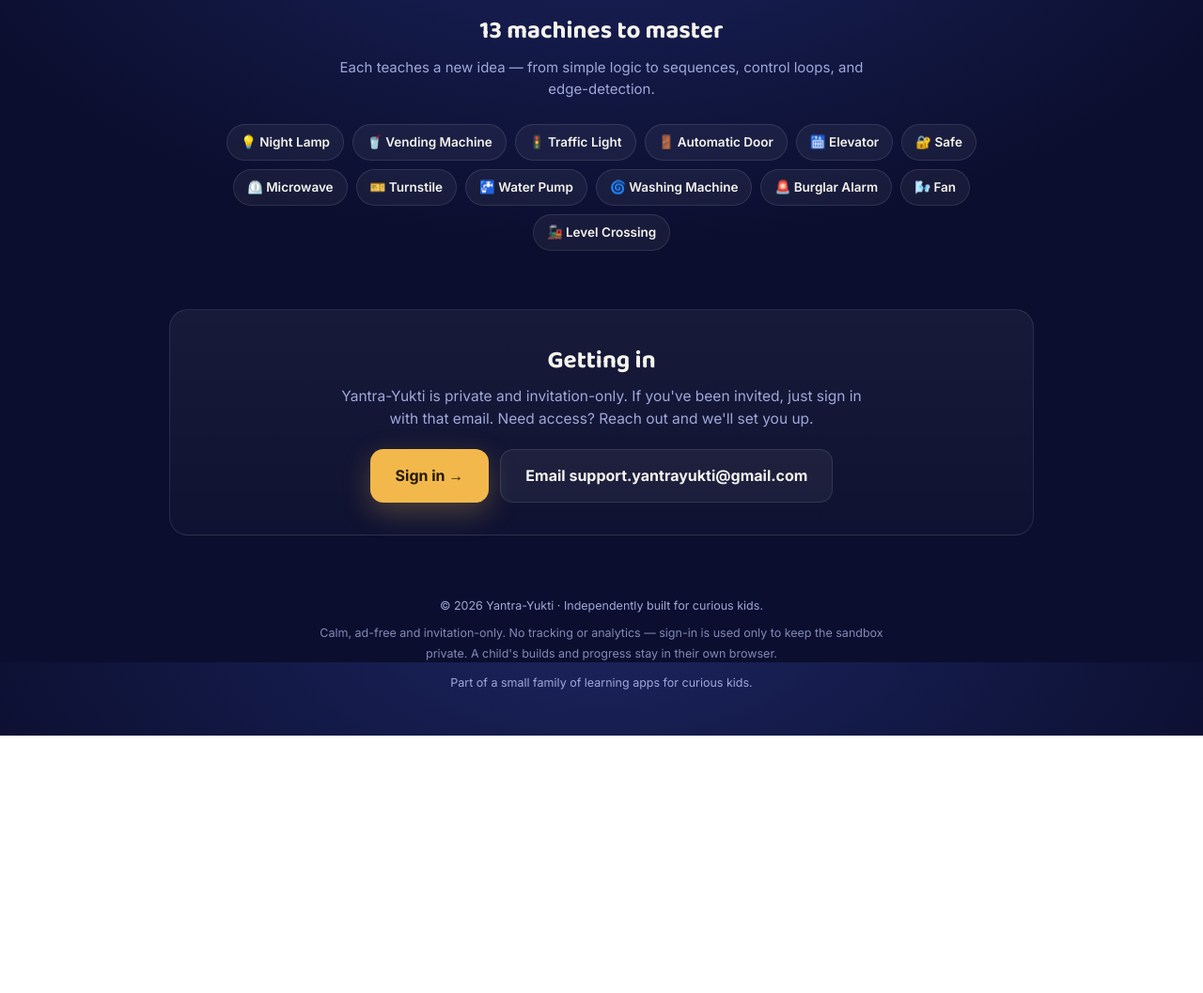
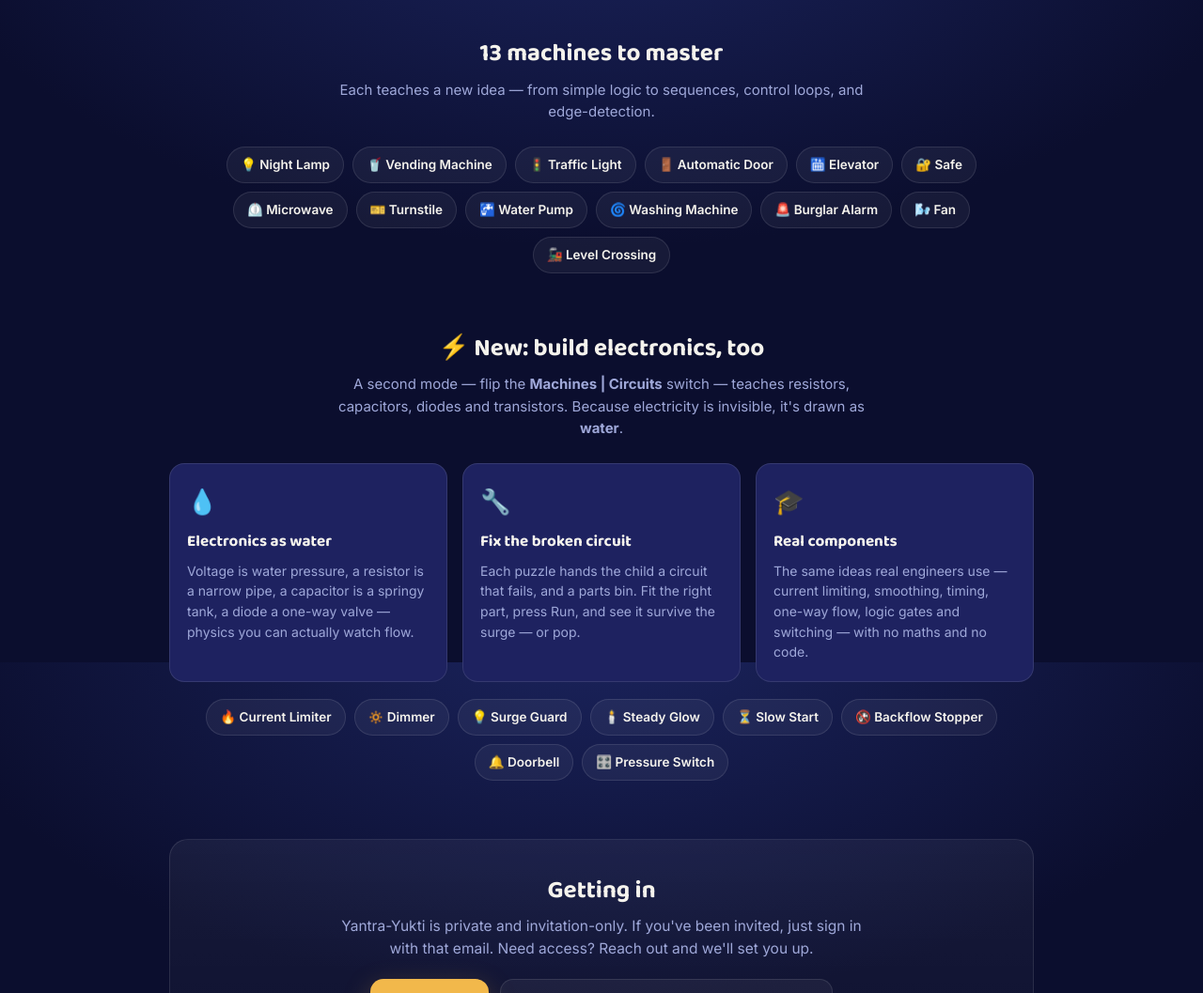
Before and after one commit to yoggit/yantra-yukti-welcome, a plain HTML site: page index.html in a window 1280 px wide. Shown: the part 1695-2752 px from the top of the page at 94% size. Before the commit the page ends 2478 px from the top, so only its background shows below. Drawn offline with Linux system fonts and the light colour scheme.

Commit message:
Add Circuits mode to the landing page
Feature the new Circuits (Electronics) mode: a hero mention + a Machines
+ Circuits chip, a dedicated 'build electronics, too' section (water
metaphor, fix-the-broken-circuit, real components) with the 8 circuit
puzzles, and updated meta/OG descriptions. Also drop the Kannada text
from the README.

```diff
--- a/index.html
+++ b/index.html
@@ -4,10 +4,10 @@
 <meta charset="UTF-8">
 <meta name="viewport" content="width=device-width, initial-scale=1, viewport-fit=cover">
 <title>Yantra-Yukti — build how things work</title>
-<meta name="description" content="Yantra-Yukti is a private, invitation-only systems-thinking sandbox for curious kids. Reverse-engineer everyday machines, build their hidden logic, press Run, and watch it come alive. Deterministic, offline, ad-free.">
+<meta name="description" content="Yantra-Yukti is a private, invitation-only systems-thinking sandbox for curious kids. Build the hidden logic of everyday machines — or fix electronic circuits explained as water — press Run, and watch it come alive. Deterministic, offline, ad-free.">
 <meta name="theme-color" content="#0B0E2E">
 <meta property="og:title" content="Yantra-Yukti — build how things work">
-<meta property="og:description" content="Take apart everyday machines and program their hidden logic. A calm, invitation-only sandbox for curious kids.">
+<meta property="og:description" content="Program the hidden logic of everyday machines, and fix electronic circuits drawn as water. A calm, invitation-only sandbox for curious kids.">
 <meta property="og:type" content="website">
 <link rel="icon" type="image/png" href="icon.png">
 <link rel="apple-touch-icon" href="icon.png">
@@ -97,12 +97,13 @@
       <h1 class="wordmark">Yantra-Yukti</h1>
       <p class="tagline">Build how things work</p>
       <p class="lead">Take apart the everyday machines around you — a night lamp, a vending machine, a lift — map their hidden logic, then press <b>Run</b> and watch your design come alive.</p>
-      <p class="sub"><b>Yantra</b> (machine) + <b>Yukti</b> (logic) — kids program the invisible software of the physical world, and the app shows them exactly where their logic still needs fixing.</p>
+      <p class="sub"><b>Yantra</b> (machine) + <b>Yukti</b> (logic) — kids program the invisible software of the physical world, and the app shows them exactly where their logic still needs fixing. And a second mode, <b>Circuits</b>, teaches real electronics — drawn as water you can watch.</p>
       <div class="cta-row">
         <a class="btn btn-primary" href="https://yantra-yukti.web.app">Enter Yantra-Yukti →</a>
         <a class="btn btn-ghost" href="#access">Request access</a>
       </div>
       <div class="chips-row">
+        <span class="chip">🧩 Machines + ⚡ Circuits</span>
         <span class="chip">🔒 Invitation-only</span>
         <span class="chip">📴 Works offline</span>
         <span class="chip">🚫 No ads · no tracking</span>
@@ -153,6 +154,26 @@
       </div>
     </section>
 
+    <section>
+      <h2>⚡ New: build electronics, too</h2>
+      <p class="section-sub">A second mode — flip the <b>Machines&nbsp;|&nbsp;Circuits</b> switch — teaches resistors, capacitors, diodes and transistors. Because electricity is invisible, it's drawn as <b>water</b>.</p>
+      <div class="grid">
+        <div class="feat"><span class="i">💧</span><h3>Electronics as water</h3><p>Voltage is water pressure, a resistor is a narrow pipe, a capacitor is a springy tank, a diode a one-way valve — physics you can actually watch flow.</p></div>
+        <div class="feat"><span class="i">🔧</span><h3>Fix the broken circuit</h3><p>Each puzzle hands the child a circuit that fails, and a parts bin. Fit the right part, press Run, and see it survive the surge — or pop.</p></div>
+        <div class="feat"><span class="i">🎓</span><h3>Real components</h3><p>The same ideas real engineers use — current limiting, smoothing, timing, one-way flow, logic gates and switching — with no maths and no code.</p></div>
+      </div>
+      <div class="machines" style="margin-top:18px;">
+        <span class="machine">🔥 Current Limiter</span>
+        <span class="machine">🔅 Dimmer</span>
+        <span class="machine">💡 Surge Guard</span>
+        <span class="machine">🕯️ Steady Glow</span>
+        <span class="machine">⏳ Slow Start</span>
+        <span class="machine">🚱 Backflow Stopper</span>
+        <span class="machine">🔔 Doorbell</span>
+        <span class="machine">🎛️ Pressure Switch</span>
+      </div>
+    </section>
+
     <section id="access">
       <div class="access">
         <h2>Getting in</h2>
```
Also changed, not shown: 1 other file.
